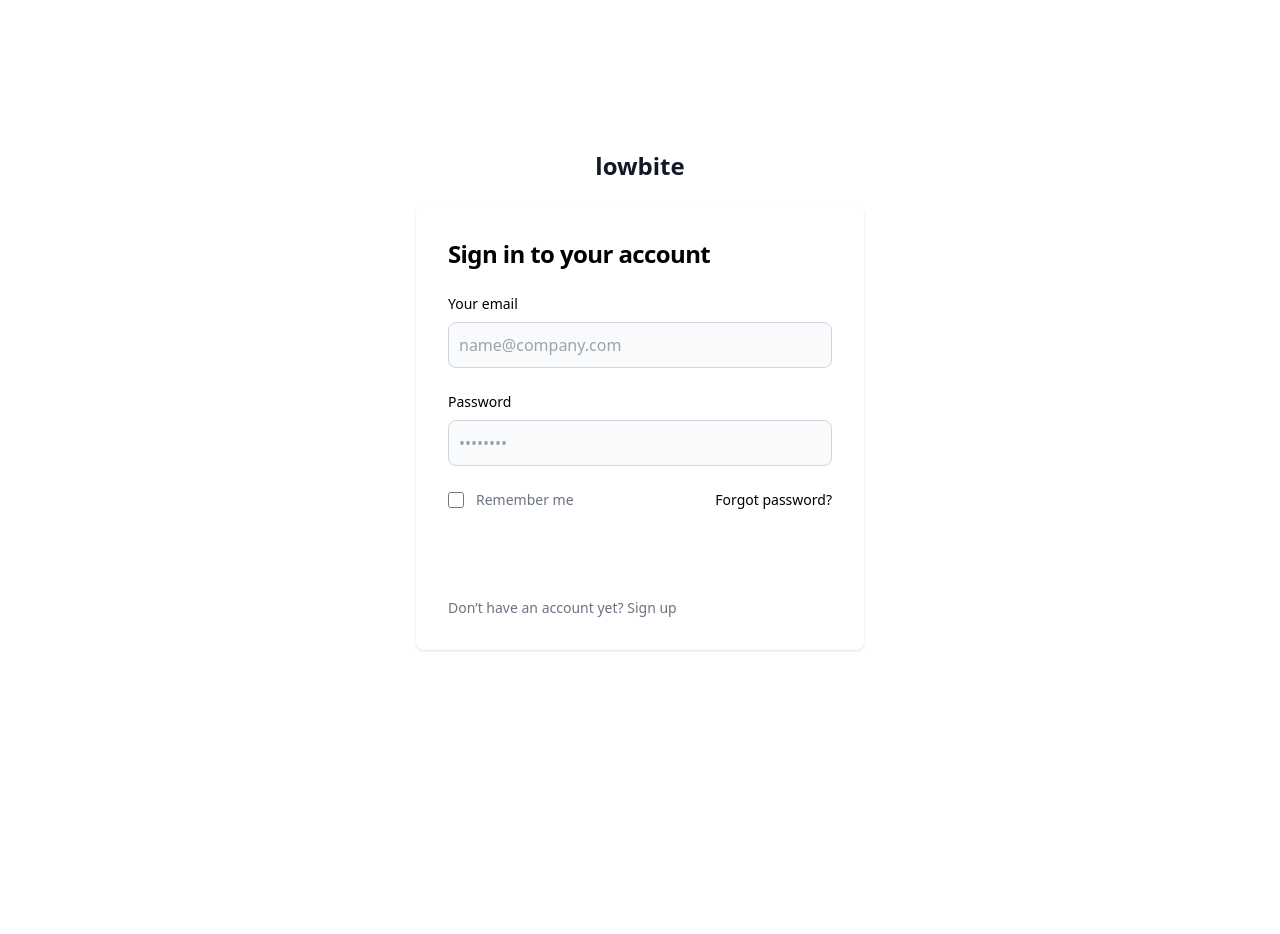
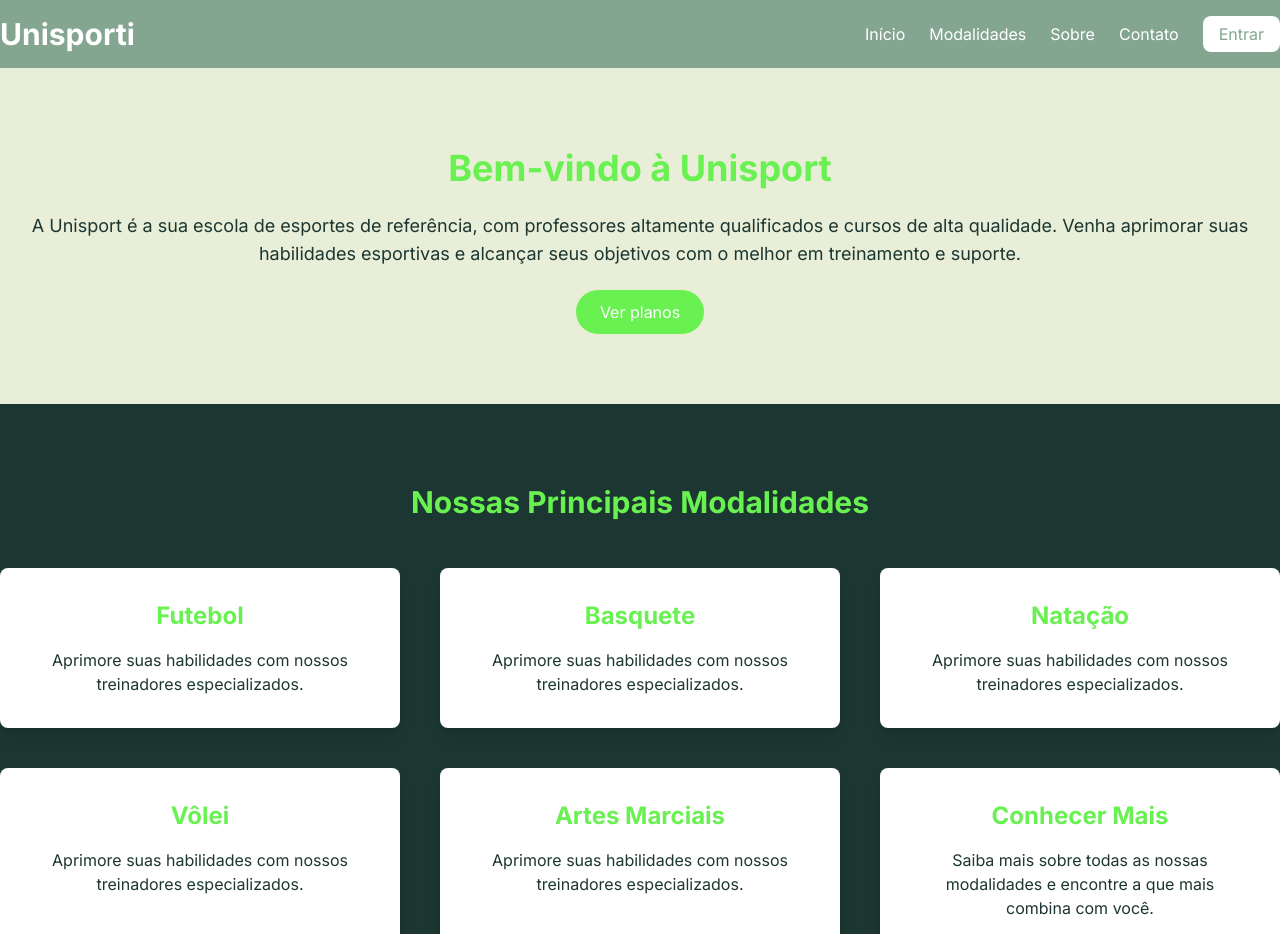
Before and after one commit to caarloshenriq/unisporti-front, a Next.js app: page / in a window 1280 px wide. Shown: the top 934 px of the page. Before the commit the page ends 800 px from the top, so only its background shows below. Built offline with nearby package versions, Linux system fonts and the light colour scheme.

Commit message:
implementando cores bases do projeto no tailwind e iniciando prototipo de telas

```diff
--- a/package.json
+++ b/package.json
@@ -9,10 +9,13 @@
     "lint": "next lint"
   },
   "dependencies": {
+    "axios": "^1.7.7",
     "next": "14.2.5",
     "react": "^18",
     "react-dom": "^18",
-    "react-icons": "^5.2.1"
+    "react-hot-toast": "^2.4.1",
+    "react-icons": "^5.2.1",
+    "react-select": "^5.8.0"
   },
   "devDependencies": {
     "@types/node": "^20",
--- a/src/app/layout.tsx
+++ b/src/app/layout.tsx
@@ -1,6 +1,7 @@
 import type { Metadata } from "next";
 import { Inter } from "next/font/google";
 import "./globals.css";
+import { Toaster } from "react-hot-toast";
 
 const inter = Inter({ subsets: ["latin"] });
 
@@ -16,7 +17,10 @@ export default function RootLayout({
 }>) {
   return (
     <html lang="en">
-      <body classNameName={inter.classNameName}>{children}</body>
+      <body className={inter.className}>
+        {children}
+        <Toaster position="top-right" />
+        </body>
     </html>
   );
 }
--- /dev/null
+++ b/src/app/login/page.tsx
@@ -0,0 +1,65 @@
+'use client'
+
+import { useRouter } from "next/navigation";
+import { FormEvent, useState } from "react";
+import toast from "react-hot-toast";
+
+export default function Login() {
+  const [email, setEmail] = useState("");
+  const [password, setPassword] = useState("");
+  const router = useRouter();
+
+  const handleSubmit = async (e: FormEvent<HTMLFormElement>) => {
+    e.preventDefault();
+
+    if(!email || !password) {
+      toast.error("Preencha todos os campos");
+      return;
+    }
+
+    if(email !== "teste@gmail.com" || password !== "123456") {
+      toast.error("Credenciais inválidas");
+      return;
+    }
+    router.push("/dashboard");
+
+  }
+
+    return (
+      <div className="flex items-center justify-center min-h-screen bg-green-50">
+        <div className="w-full max-w-md bg-white p-8 rounded-lg shadow-md">
+          <h2 className="text-2xl font-bold mb-6 text-center text-green-600">Entrar</h2>
+          <form onSubmit={handleSubmit}>
+            <div className="mb-4">
+              <label htmlFor="username" className="block text-sm font-medium text-gray-700">E-mail</label>
+              <input
+                type="email"
+                id="username"
+                name="username"
+                required
+                className="mt-1 block w-full px-3 py-2 border border-gray-300 rounded-md shadow-sm focus:outline-none focus:ring-green-500 focus:border-green-500 sm:text-sm"
+                onChange={(e) => setEmail(e.target.value)}
+              />
+            </div>
+            <div className="mb-6">
+              <label htmlFor="password" className="block text-sm font-medium text-gray-700">Senha</label>
+              <input
+                type="password"
+                id="password"
+                name="password"
+                required
+                className="mt-1 block w-full px-3 py-2 border border-gray-300 rounded-md shadow-sm focus:outline-none focus:ring-green-500 focus:border-green-500 sm:text-sm"
+                onChange={(e) => setPassword(e.target.value)}
+              />
+            </div>
+            <button
+              type="submit"
+              className="w-full py-2 px-4 bg-green-600 text-white rounded-lg shadow hover:bg-green-700 focus:outline-none focus:ring-2 focus:ring-green-500 focus:ring-opacity-50"
+            >
+              Entrar
+            </button>
+          </form>
+        </div>
+      </div>
+    );
+  }
--- a/src/app/page.tsx
+++ b/src/app/page.tsx
@@ -1,43 +1,84 @@
-export default function Home() {
+const Header = () => {
   return (
-  <div className="flex flex-col items-center justify-center px-6 py-8 mx-auto md:h-screen lg:py-0">
-      <a href="#" className="flex items-center mb-6 text-2xl font-semibold text-gray-900 dark:text-white">
-          lowbite
-      </a>
-      <div className="w-full bg-white rounded-lg shadow dark:border md:mt-0 sm:max-w-md xl:p-0 ">
-          <div className="p-6 space-y-4 md:space-y-6 sm:p-8">
-              <h1 className="text-xl font-bold leading-tight tracking-tight text-black md:text-2xl">
-                  Sign in to your account
-              </h1>
-              <form className="space-y-4 md:space-y-6" action="#">
-                  <div>
-                      <label className="block mb-2 text-sm font-medium text-black">Your email</label>
-                      <input type="email" name="email" id="email" className="bg-gray-50 border border-gray-300 text-gray-900 rounded-lg focus:ring-primary-600 focus:border-primary-600 block w-full p-2.5 dark:bg-gray-700 dark:border-gray-600 dark:placeholder-gray-400 dark:text-white dark:focus:ring-blue-500 dark:focus:border-blue-500" placeholder="name@company.com" required="">
-                  </input>
-                  </div>
-                  <div>
-                      <label className="block mb-2 text-sm font-medium text-black">Password</label>
-                      <input type="password" name="password" id="password" placeholder="••••••••" className="bg-gray-50 border border-gray-300 text-gray-900 rounded-lg focus:ring-primary-600 focus:border-primary-600 block w-full p-2.5 dark:bg-gray-700 dark:border-gray-600 dark:placeholder-gray-400 dark:text-white dark:focus:ring-blue-500 dark:focus:border-blue-500" required></input>
-                  </div>
-                  <div className="flex items-center justify-between">
-                      <div className="flex items-start">
-                          <div className="flex items-center h-5">
-                            <input id="remember" aria-describedby="remember" type="checkbox" className="w-4 h-4 border border-gray-300 rounded bg-gray-50 focus:ring-3 focus:ring-primary-300 dark:bg-gray-700 dark:border-gray-600 dark:focus:ring-primary-600 dark:ring-offset-gray-800" required="">
-                            </input>
-                          </div>
-                          <div className="ml-3 text-sm">
-                            <label className="text-gray-500 dark:text-gray-300">Remember me</label>
-                          </div>
-                      </div>
-                      <a href="#" className="text-sm font-medium text-primary-600 hover:underline dark:text-primary-500">Forgot password?</a>
-                  </div>
-                  <button type="submit" className="w-full text-white bg-primary-600 hover:bg-primary-700 focus:ring-4 focus:outline-none focus:ring-primary-300 font-medium rounded-lg text-sm px-5 py-2.5 text-center dark:bg-primary-600 dark:hover:bg-primary-700 dark:focus:ring-primary-800">Sign in</button>
-                  <p className="text-sm font-light text-gray-500 dark:text-gray-400">
-                      Don’t have an account yet? <a href="#" className="font-medium text-primary-600 hover:underline dark:text-primary-500">Sign up</a>
-                  </p>
-              </form>
+    <header className="bg-uniporraGreen3 text-white py-4">
+      <div className="container mx-auto flex justify-between items-center">
+        <h1 className="text-3xl font-bold">Unisporti</h1>
+        <nav>
+          <ul className="flex space-x-6 items-center">
+            <li><a href="#home" className="hover:text-uniporraGreen2">Início</a></li>
+            <li><a href="#about" className="hover:text-uniporraGreen2">Modalidades</a></li>
+            <li><a href="#services" className="hover:text-uniporraGreen2">Sobre</a></li>
+            <li><a href="#contact" className="hover:text-uniporraGreen2">Contato</a></li>
+            <li className="relative">
+              <a href='/login' className="bg-white text-uniporraGreen3 px-4 py-2 rounded-lg hover:bg-uniporraGreen2 hover:text-white transition-all">Entrar</a>
+            </li>
+          </ul>
+        </nav>
+      </div>
+    </header>
+  );
+};
+
+const HomeSection = () => {
+  return (
+    <section id="home" className="bg-uniporra2 py-20">
+      <div className="container mx-auto text-center">
+        <h2 className="text-4xl font-bold mb-6 text-uniporra">Bem-vindo à Unisport</h2>
+        <p className="text-lg mb-8 text-uniporraBlack">
+          A Unisport é a sua escola de esportes de referência, com professores altamente qualificados
+          e cursos de alta qualidade. Venha aprimorar suas habilidades esportivas e alcançar seus
+          objetivos com o melhor em treinamento e suporte.
+        </p>
+        <a href="#services" className="bg-uniporra text-white py-3 px-6 rounded-full hover:bg-uniporraGreen1 transition-all">
+          Ver planos
+        </a>
+      </div>
+    </section>
+  );
+};
+
+const Modality = () => {
+  return (
+    <section id="services" className="py-20 bg-uniporraBlack">
+      <div className="container mx-auto text-center">
+        <h3 className="text-3xl font-bold mb-12 text-uniporra">Nossas Principais Modalidades</h3>
+        <div className="grid md:grid-cols-3 gap-10">
+          {["Futebol", "Basquete", "Natação", "Vôlei", "Artes Marciais"].map((modality) => (
+            <div key={modality} className="bg-white shadow-lg rounded-lg p-8 transition-transform transform hover:scale-105">
+              <h4 className="text-2xl font-bold mb-4 text-uniporra">{modality}</h4>
+              <p className="text-uniporraBlack">Aprimore suas habilidades com nossos treinadores especializados.</p>
+            </div>
+          ))}
+          <div className="bg-white shadow-lg rounded-lg p-8">
+            <h4 className="text-2xl font-bold mb-4 text-uniporra">Conhecer Mais</h4>
+            <p className="text-uniporraBlack">Saiba mais sobre todas as nossas modalidades e encontre a que mais combina com você.</p>
+            <a href="#more" className="mt-4 inline-block bg-uniporra text-white py-2 px-4 rounded-full hover:bg-uniporraGreen1 transition-all">Descubra Mais</a>
           </div>
+        </div>
       </div>
-  </div>
+    </section>
   );
-}
+};
+
+const Footer = () => {
+  return (
+    <footer className="bg-uniporraBlack text-white py-6">
+      <div className="container mx-auto text-center">
+        <p>&copy; 2024 Unisporti. Todos os direitos reservados.</p>
+      </div>
+    </footer>
+  );
+};
+
+const LandingPage = () => {
+  return (
+    <div>
+      <Header />
+      <HomeSection />
+      <Modality />
+      <Footer />
+    </div>
+  );
+};
+
+export default LandingPage;
--- a/tailwind.config.ts
+++ b/tailwind.config.ts
@@ -8,6 +8,15 @@ const config: Config = {
   ],
   theme: {
     extend: {
+      colors: {
+        uniporra: "#69f152",
+        uniporra2: "#e8eed7",
+        uniporraBlack: "#1c3631",
+        uniporraGray: "#c2c3bb",
+        uniporraGreen1: "#44c257",
+        uniporraGreen2: "#73b974",
+        uniporraGreen3: "#84a690",
+      },
       backgroundImage: {
         "gradient-radial": "radial-gradient(var(--tw-gradient-stops))",
         "gradient-conic":
```
Also changed, not shown: 1 other file (tests, documents, lock files or other folders).
